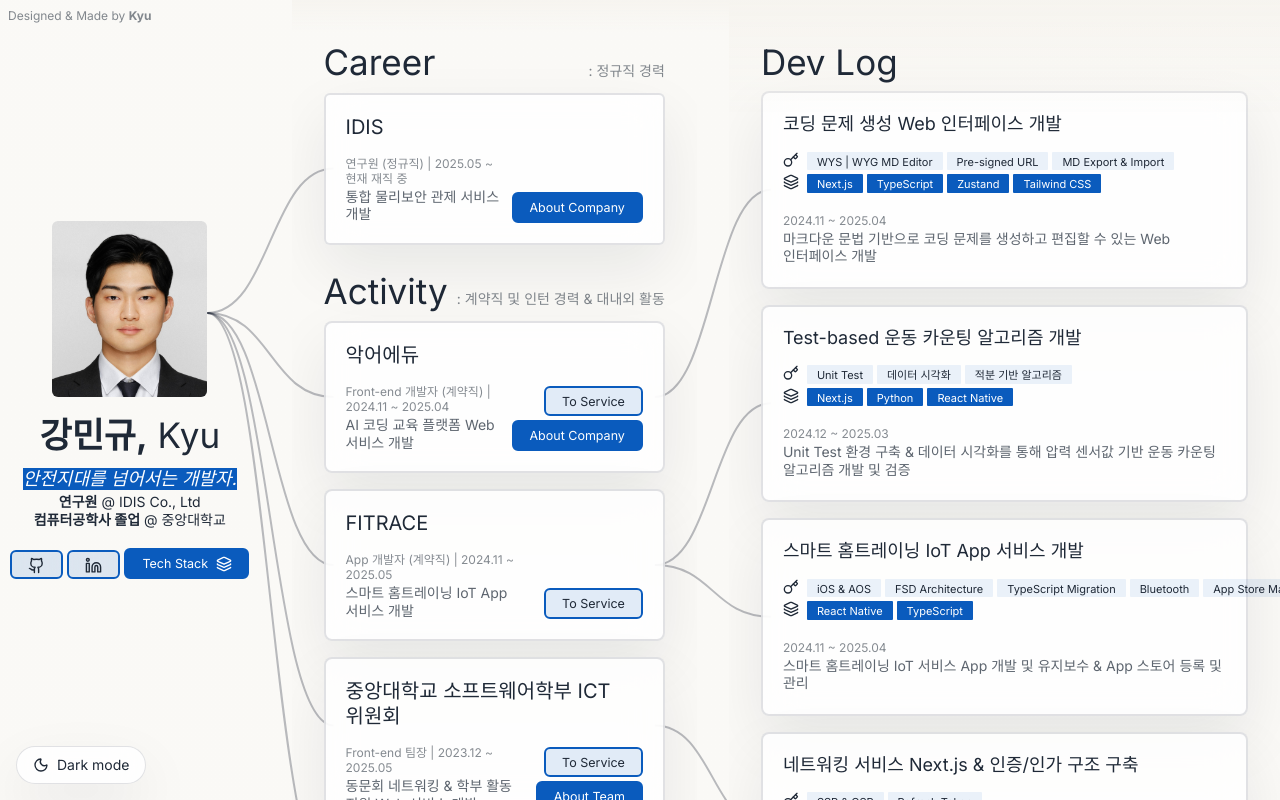
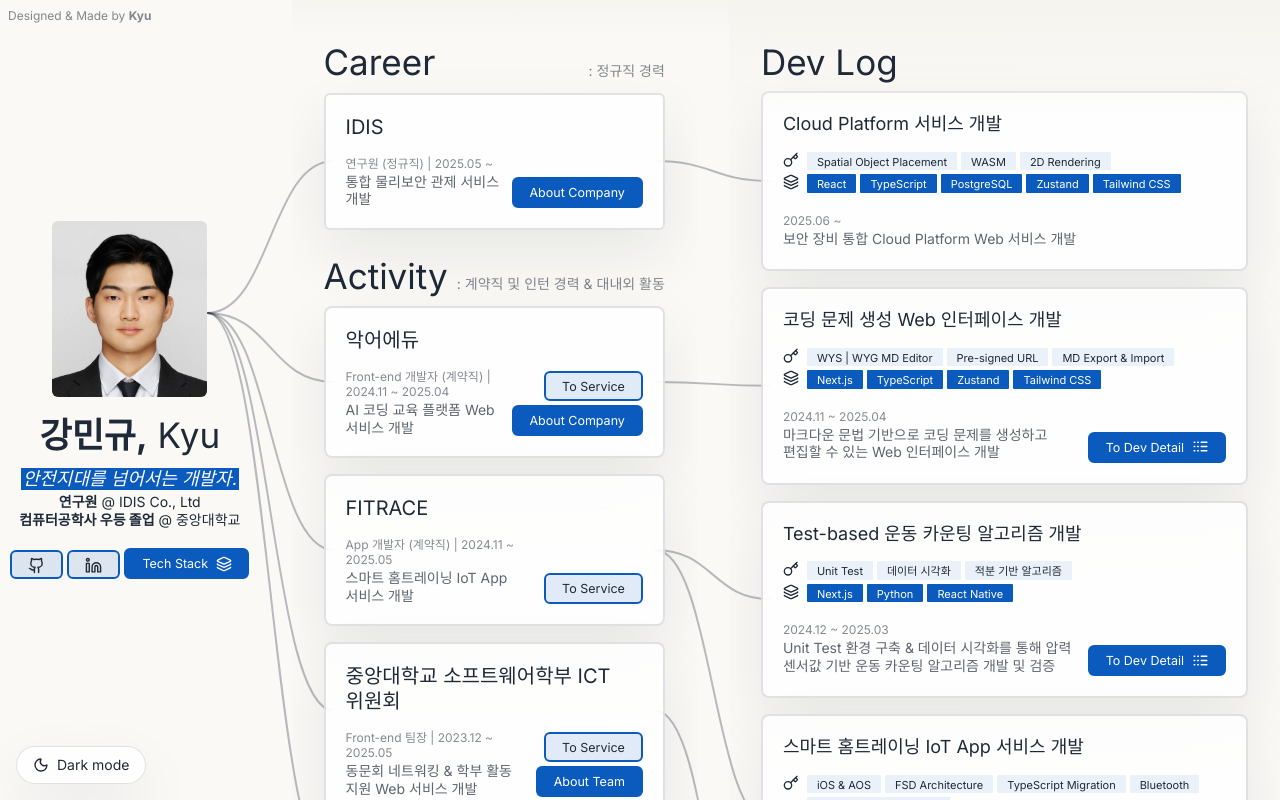
Before and after one commit to selfishAltruism/Masterpiece_of_The_Portfolio, a Next.js app: page / in a window 1280 px wide. Built offline with nearby package versions, Linux system fonts and the light colour scheme.

Commit message:
[#1] (docs) group, development 수정.

```diff
--- a/src/entities/main/DevelopmentCard.tsx
+++ b/src/entities/main/DevelopmentCard.tsx
@@ -47,9 +47,11 @@ export const DevelopmentCard = ({
         </p>
       </div>
 
-      {/* <div className="">
-        <BasicButton to={development.link}>To Dev Detail</BasicButton>
-      </div> */}
+      {development.link && (
+        <div className="">
+          <BasicButton to={development.link}>To Dev Detail</BasicButton>
+        </div>
+      )}
     </div>
   );
 };
--- a/src/shared/@types/data.d.ts
+++ b/src/shared/@types/data.d.ts
@@ -36,6 +36,6 @@ declare namespace Data {
     period: string;
     tags: string[];
     techStacks: string[];
-    link: string;
+    link?: string;
   }
 }
--- a/src/shared/data/development.ts
+++ b/src/shared/data/development.ts
@@ -1,4 +1,21 @@
 export const developmentLogs: Data.Development[] = [
+  {
+    id: 99,
+    linkedTo: "career",
+    linkedId: 1,
+    title: "Cloud Platform 서비스 개발",
+    description: "보안 장비 통합 Cloud Platform Web 서비스 개발",
+    period: "2025.06 ~",
+    tags: ["Spatial Object Placement", "WASM", "2D Rendering"],
+    techStacks: [
+      "React",
+      "TypeScript",
+      "PostgreSQL",
+      "Zustand",
+      "Tailwind CSS",
+    ],
+  },
+
   {
     id: 2,
     linkedTo: "activity",
@@ -63,6 +80,17 @@ export const developmentLogs: Data.Development[] = [
     link: "detail/23248a0856d480b2aa44c113e1a8acde",
   },
 
+  {
+    id: 9,
+    linkedTo: "activity",
+    linkedId: 3,
+    title: "Grid Library 개발",
+    description: "지하철 내부 부품 Tree List 전시 및 관리 Grid Library 개발",
+    period: "2023.09 ~ 2023.11",
+    tags: ["Grid Library"],
+    techStacks: ["React", "TypeScript", "Redux"],
+  },
+
   /* {
     id: 4,
     linkedTo: "activity",
--- a/src/shared/data/group.ts
+++ b/src/shared/data/group.ts
@@ -4,7 +4,7 @@ export const careers: Data.Career[] = [
     company: "IDIS",
     position: "연구원 (정규직)",
     description: "통합 물리보안 관제 서비스 개발",
-    period: "2025.05 ~ 현재 재직 중",
+    period: "2025.05 ~",
     homepage: "https://www.idisglobal.com/",
   },
 ];
@@ -50,7 +50,7 @@ export const activities: Data.Activity[] = [
   },
   {
     id: 3,
-    name: "Bizepeer",
+    name: "비즈피어",
     description: "지하철 내부 부품 생명주기 관리 Web 서비스 개발",
     position: "Front-end 개발 인턴",
     period: "2023.09 ~ 2023.12",
--- a/src/widgets/main/Profile.tsx
+++ b/src/widgets/main/Profile.tsx
@@ -43,7 +43,7 @@ const Profile = React.forwardRef<HTMLDivElement>((props, ref) => {
           <DialogTrigger className="mt-1 w-max xl:mt-2">
             <span
               className={cn(
-                "mb-3 mt-3 w-max cursor-pointer border-b border-transparent bg-[var(--accent-brand)] px-[2px] p-0 text-lg italic text-white transition-all duration-200",
+                "mb-3 mt-3 w-max cursor-pointer border-b border-transparent bg-[var(--accent-brand)] p-0 px-[2px] text-lg italic text-white transition-all duration-200",
                 "max-xl:text-[14px] max-lg:mt-0 max-lg:text-[13px] max-sm:text-[12px]",
                 "active:scale-95 active:border-[var(--accent-brand-strong)] active:bg-[var(--accent-brand-strong)]",
                 "sm:hover:border-[var(--accent-brand-strong)] sm:hover:bg-[var(--accent-brand-strong)] sm:hover:text-white/70",
@@ -79,7 +79,7 @@ const Profile = React.forwardRef<HTMLDivElement>((props, ref) => {
           <strong>연구원</strong> @ IDIS Co., Ltd
         </span>
         <span className="theme-text-primary text-sm leading-tight max-lg:text-[12px] max-sm:text-[11px]">
-          <strong>컴퓨터공학사 졸업</strong> @ 중앙대학교
+          <strong>컴퓨터공학사 우등 졸업</strong> @ 중앙대학교
         </span>
       </div>
 
```
